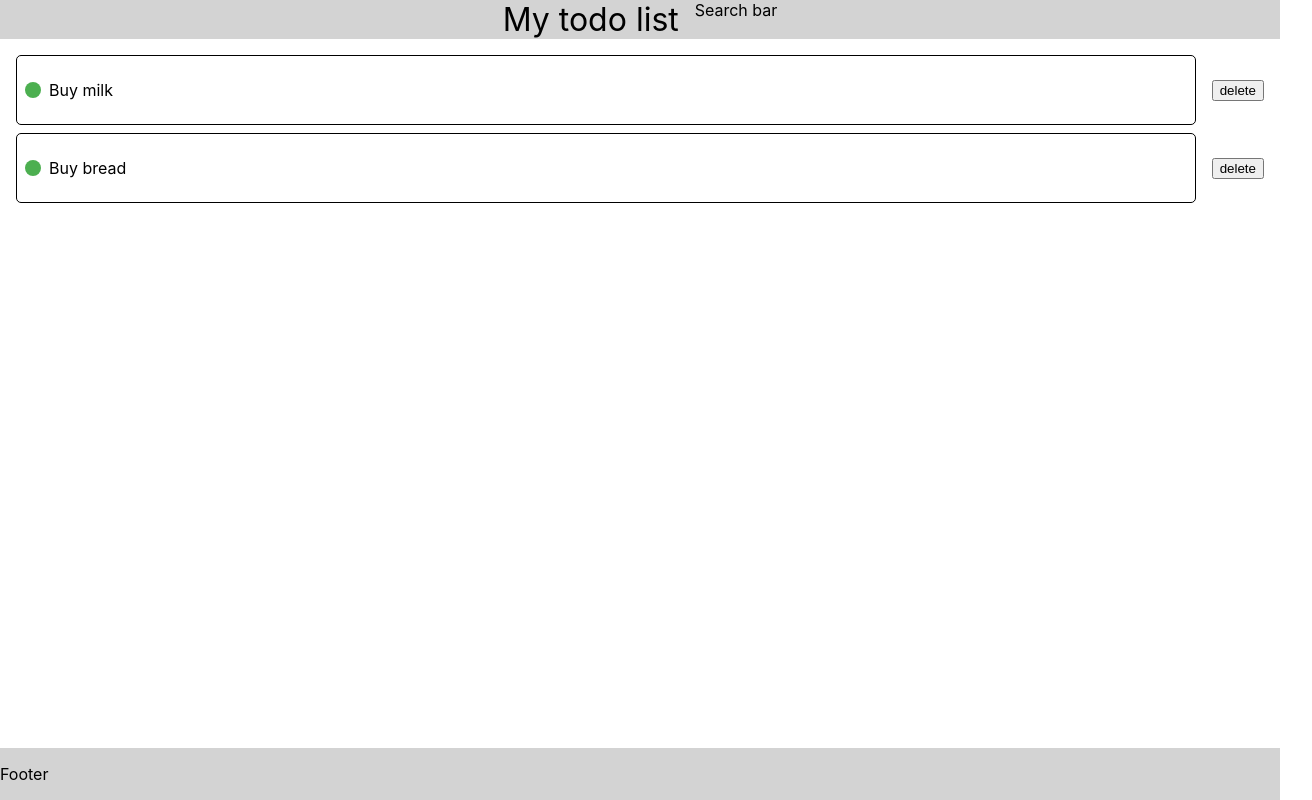
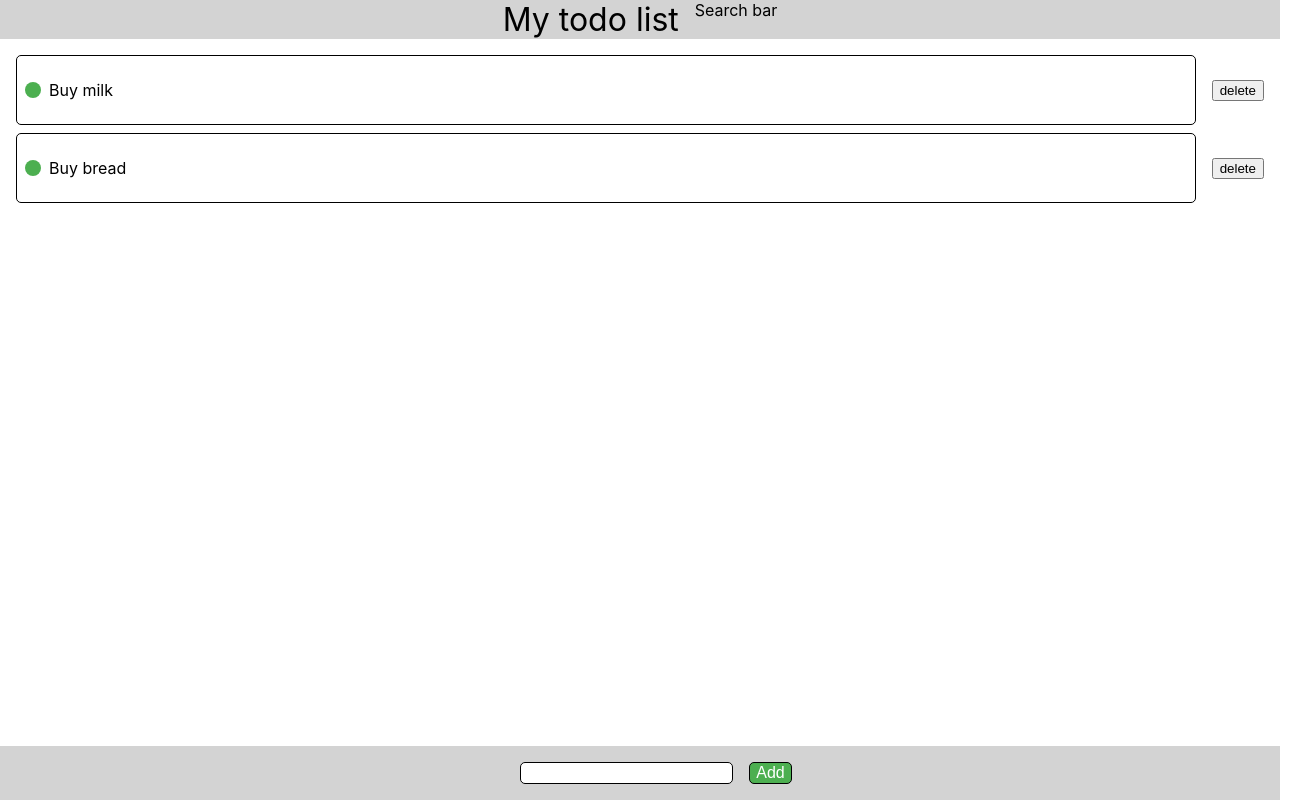
Before and after one commit to GkAdam91/AnotherTodoApp, a React (Create React App) app: page / in a window 1280 px wide. Shown: the whole page, 1312 px wide, since content can reach past the window. Built offline with nearby package versions, Linux system fonts and the light colour scheme.

Commit message:
add simple new item form

```diff
--- /dev/null
+++ b/src/Components/ListComponents/NewItem/NewItem.module.css
@@ -0,0 +1,24 @@
+.formContainer{
+    display: flex;
+    flex-direction: row;
+    justify-content: center;
+    align-items: center;
+    width: 100%;
+    padding: 1rem;
+    gap: 1rem;
+}
+
+.input{
+    font-size: 1rem;
+    border-radius: 5px;
+    border: 1px solid black;
+}
+
+.button{
+    font-size: 1rem;
+    border-radius: 5px;
+    border: 1px solid black;
+    background-color: #4caf50;
+    color: white;
+    cursor: pointer;
+}
--- /dev/null
+++ b/src/Components/ListComponents/NewItem/NewItem.tsx
@@ -0,0 +1,35 @@
+import React, { useRef } from "react";
+import { TodoListContext } from "../../../store/todolist-context";
+
+import classes from "./NewItem.module.css";
+
+const NewItem = () => {
+  const todoListCtx = React.useContext(TodoListContext);
+  const inputTextRef = useRef<HTMLInputElement>(null);
+
+  const saveItem = (event: React.FormEvent) => {
+    event.preventDefault();
+    const enteredText = inputTextRef.current!.value;
+    if (enteredText.trim().length === 0) {
+      return;
+    }
+    todoListCtx.addItem(enteredText);
+    inputTextRef.current!.value = "";
+  };
+
+  return (
+    <>
+      <form className={classes.formContainer} onSubmit={saveItem}>
+        <input
+          className={classes.input}
+          ref={inputTextRef}
+          id="inputText"
+          type="text"
+        />
+        <button className={classes.button}>Add</button>
+      </form>
+    </>
+  );
+};
+
+export default NewItem;
--- a/src/Components/ToDoList.tsx
+++ b/src/Components/ToDoList.tsx
@@ -1,5 +1,6 @@
 import classes from "./ToDoList.module.css";
 import { List } from "./ListComponents/List/List";
+import NewItem from "./ListComponents/NewItem/NewItem";
 
 const ToDoList: React.FC = () => {
   return (
@@ -12,7 +13,7 @@ const ToDoList: React.FC = () => {
         <List></List>
       </main>
       <footer className={classes.footer}>
-        <p>Footer</p>
+        <NewItem></NewItem>
       </footer>
     </>
   );
```
